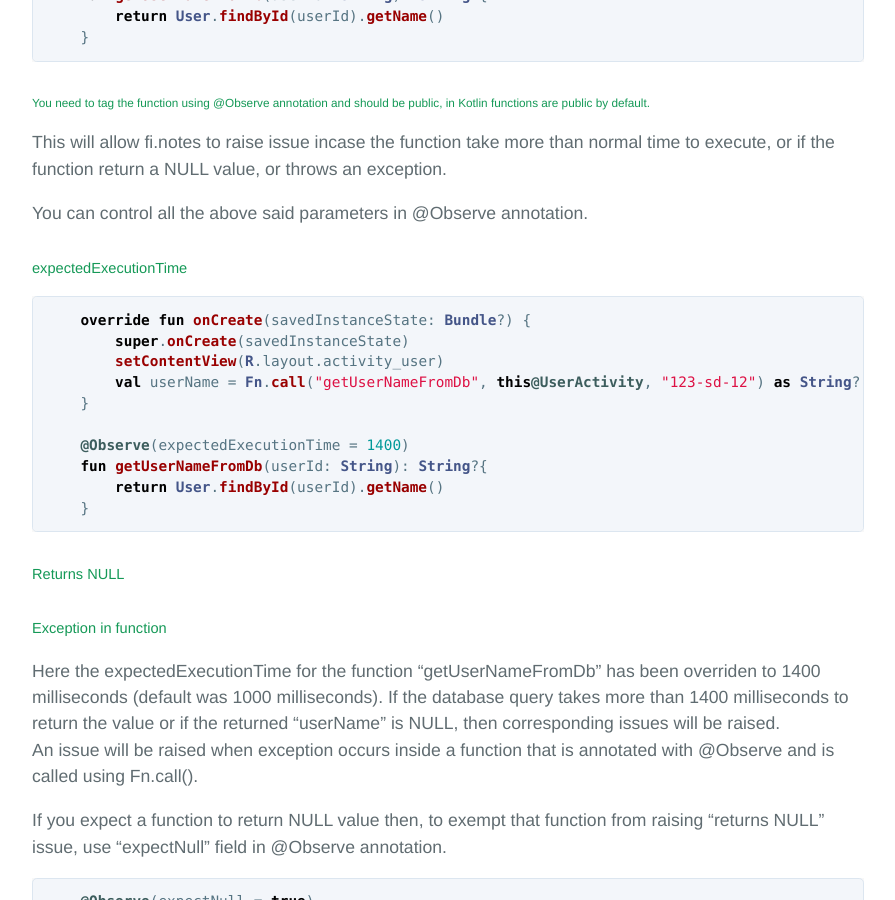
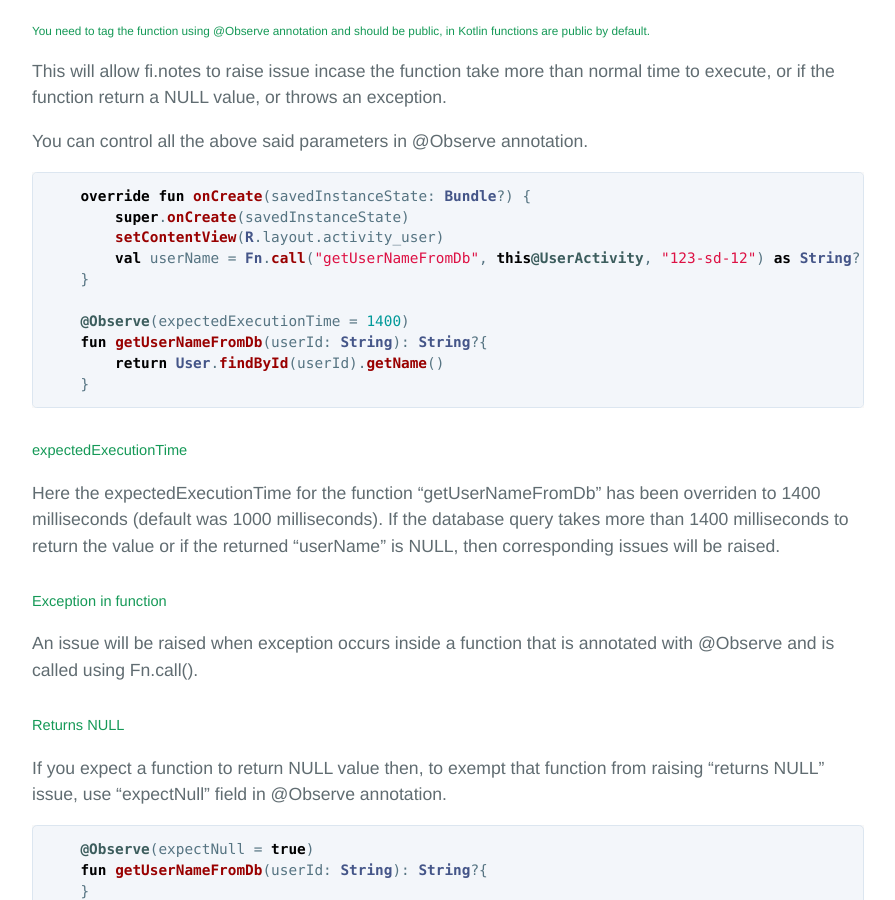
Before and after one commit to finotes/finotes.github.io, a Jekyll site: the page built from _posts/2018-02-09-kotlin-docs.md, in a window 1280 px wide and 900 px high, scrolled down 8724 px. Shown: the whole window, without its empty margins (192-1087 px from the left). Built offline with Jekyll 4.4.1, drawn with Linux system fonts in a browser that asks for light colours; some web fonts are replaced; part of the change alters nothing that is shown; some of the changed text lies outside the part shown.

````diff
--- a/_posts/2018-02-09-kotlin-docs.md
+++ b/_posts/2018-02-09-kotlin-docs.md
@@ -159,8 +159,6 @@ Fn.listenForIssue(IssueFoundListener {
 You will be provided with an Issue object that contains all the issue properties that are being synced to the server, making the whole process transparent.
 As this callback will be made right after an issue occurrence, you will be able to provide a positive message to the user.
 
-
-## Reporting Issues
 
 ### Report Network Call Failure
 
@@ -350,7 +348,6 @@ This will allow fi.notes to raise issue incase the function take more than norma
 
 You can control all the above said parameters in @Observe annotation.
 
-##### expectedExecutionTime
 
 ```kotlin
     override fun onCreate(savedInstanceState: Bundle?) {
@@ -364,11 +361,13 @@ You can control all the above said parameters in @Observe annotation.
         return User.findById(userId).getName()
     }
 ```
-##### Returns NULL
+##### expectedExecutionTime
+Here the expectedExecutionTime for the function "getUserNameFromDb" has been overriden to 1400 milliseconds (default was 1000 milliseconds). If the database query takes more than 1400 milliseconds to return the value or if the returned "userName" is NULL, then corresponding issues will be raised.
+
 ##### Exception in function
-Here the expectedExecutionTime for the function "getUserNameFromDb" has been overriden to 1400 milliseconds (default was 1000 milliseconds). If the database query takes more than 1400 milliseconds to return the value or if the returned "userName" is NULL, then corresponding issues will be raised.
 An issue will be raised when exception occurs inside a function that is annotated with @Observe and is called using Fn.call().
 
+##### Returns NULL
 If you expect a function to return NULL value then, to exempt that function from raising "returns NULL" issue, use "expectNull" field in @Observe annotation.
 ```kotlin
     @Observe(expectNull = true)
@@ -401,7 +400,6 @@ If the function annotated with @Observe returns a number or decimal value, you m
 
 
 #### Function overloading
-
 You need to provide an explicit ID in @Observe annotation to the function incase of function overloading.
 ```kotlin
     override fun onCreate(savedInstanceState: Bundle?) {
@@ -507,7 +505,7 @@ class DbUtils {
 }
 ```
 
-### Chained Function calls
+## Asynchronous Chained Function calls
 
 Using chained function calls, you can detect when a functionality in your app fails.
 
@@ -515,6 +513,7 @@ All app features will have a start function and a success function, using fi.not
 You can chain functions using 'nextFunctionId' and 'nextFunctionClass' properties in @Observe annotation.
 
 Lets take a look at an "add to cart" functionality in an typical ecommerce app.
+
 #### Use case: Add to cart
 ```kotlin
     @Override
@@ -559,10 +558,14 @@ Lets take a look at an "add to cart" functionality in an typical ecommerce app.
 	...
     }
 ```
-Here, we have connected functions "addItemToCart" to "onItemAddedToCart" using 'nextFunctionId' in @Observe with expectedChainedExecutionTime set to 5000 milliseconds.
+
+##### nextFunctionId
+##### nextFunctionClass
+Here, we have connected functions "addItemToCart" to "onItemAddedToCart" using 'nextFunctionId'/'nextFunctionClass' in @Observe with expectedChainedExecutionTime set to 5000 milliseconds.
 
 Now as soon as "addItemToCart" is executed, fi.notes will listen for "onItemAddedToCart" to be executed. If the same is not called within 5000 milliseconds after the execution of "addItemToCart", an issue will be raised that says the function "onItemAddedToCart" is never called.
 
+##### expectedChainedExecutionTime
 Now if the function "onItemAddedToCart" is executed after 5000 milliseconds, another issue will be raised that says the function "onItemAddedToCart" is called with a delay.
 
 #### Use case: Chat
@@ -596,9 +599,6 @@ Now if the function "onItemAddedToCart" is executed after 5000 milliseconds, ano
 Here 'onChatSent(String chatMessageId)' should be called within 2000 milliseconds after execution of 'sendChat(String message)'.
 If the function 'onChatSent' is not called or is delayed then corresponding issues will be raised and reported.
 
-##### nextFunctionId
-##### nextFunctionClass
-##### expectedChainedExecutionTime
 
 ##### boolean returns false
 Here in 'sendChat' function, if it returns false, an issue will be raised with the function parameters, which will help you dig more into what could have gone wrong.
````
